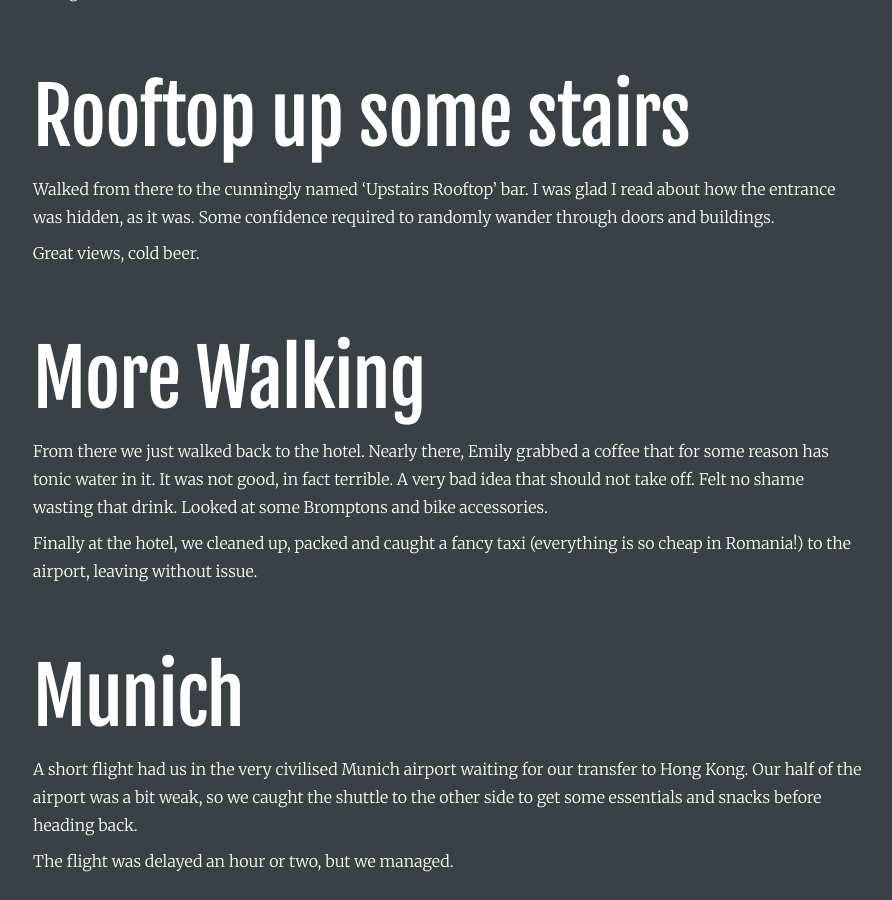
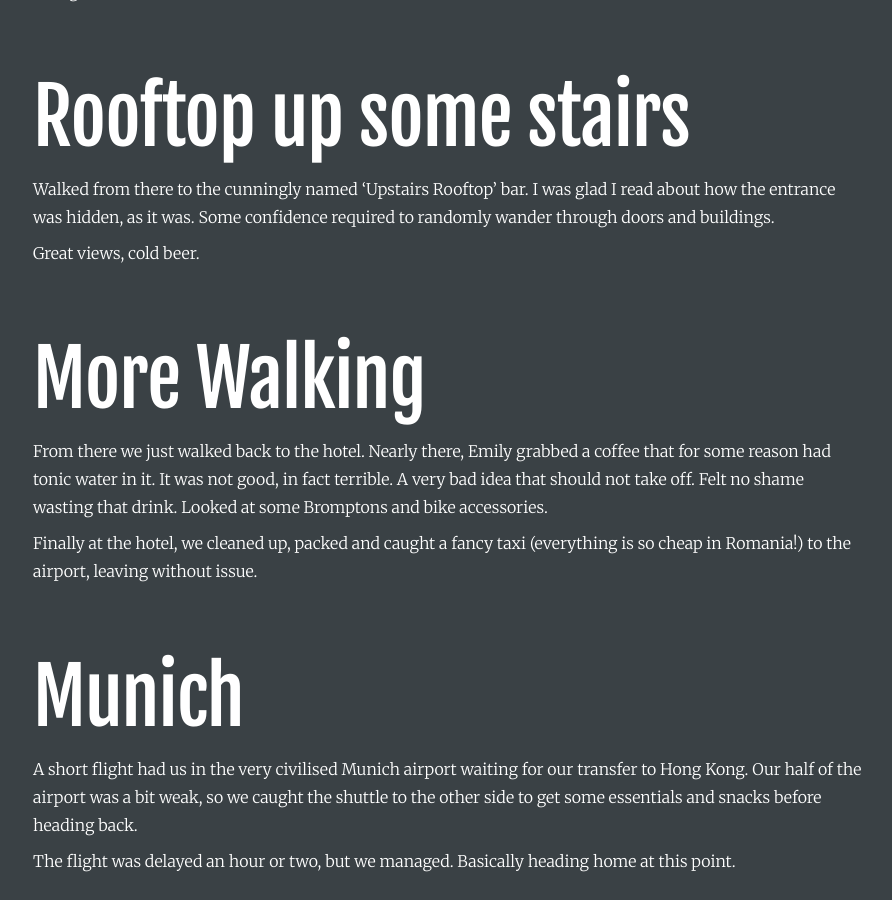
Before and after one commit to davidjroos/davidjroos.github.io, a Jekyll site: the page built from _posts/2018-07-25-Bucharest.md, in a window 1280 px wide and 900 px high, scrolled down 20209 px. Shown: the whole window, without its empty margins (192-1084 px from the left). Built offline with Jekyll 4.4.1, drawn with Linux system fonts in a browser that asks for light colours; some of the changed text lies outside the part shown.

Commit message:
last changes before someone else proofs

```diff
--- a/_posts/2018-07-25-Bucharest.md
+++ b/_posts/2018-07-25-Bucharest.md
@@ -260,7 +260,7 @@ Great views, cold beer.
 
 ## More Walking
 
-From there we just walked back to the hotel. Nearly there, Emily grabbed a coffee that for some reason has tonic water in it. It was not good, in fact terrible. A very bad idea that should not take off. Felt no shame wasting that drink. Looked at some Bromptons and bike accessories.
+From there we just walked back to the hotel. Nearly there, Emily grabbed a coffee that for some reason had tonic water in it. It was not good, in fact terrible. A very bad idea that should not take off. Felt no shame wasting that drink. Looked at some Bromptons and bike accessories.
 
 Finally at the hotel, we cleaned up, packed and caught a fancy taxi (everything is so cheap in Romania!) to the airport, leaving without issue.
 
@@ -268,4 +268,4 @@ Finally at the hotel, we cleaned up, packed and caught a fancy taxi (everything
 
 A short flight had us in the very civilised Munich airport waiting for our transfer to Hong Kong. Our half of the airport was a bit weak, so we caught the shuttle to the other side to get some essentials and snacks before heading back.
 
-The flight was delayed an hour or two, but we managed.
+The flight was delayed an hour or two, but we managed. Basically heading home at this point.
```
Also changed, not shown: other parts of _posts/2018-07-25-Bucharest.md (+1 -1 lines).
